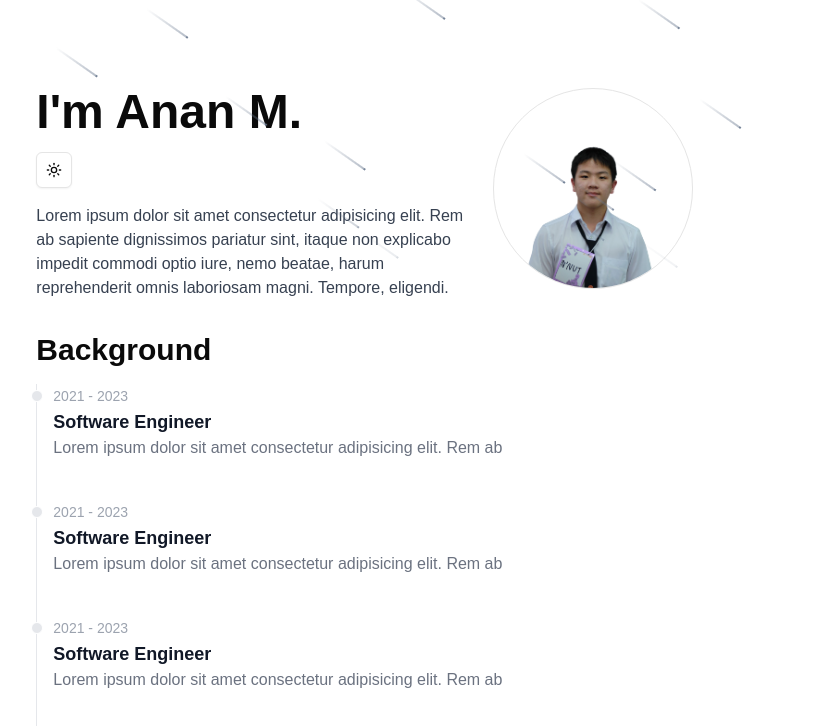
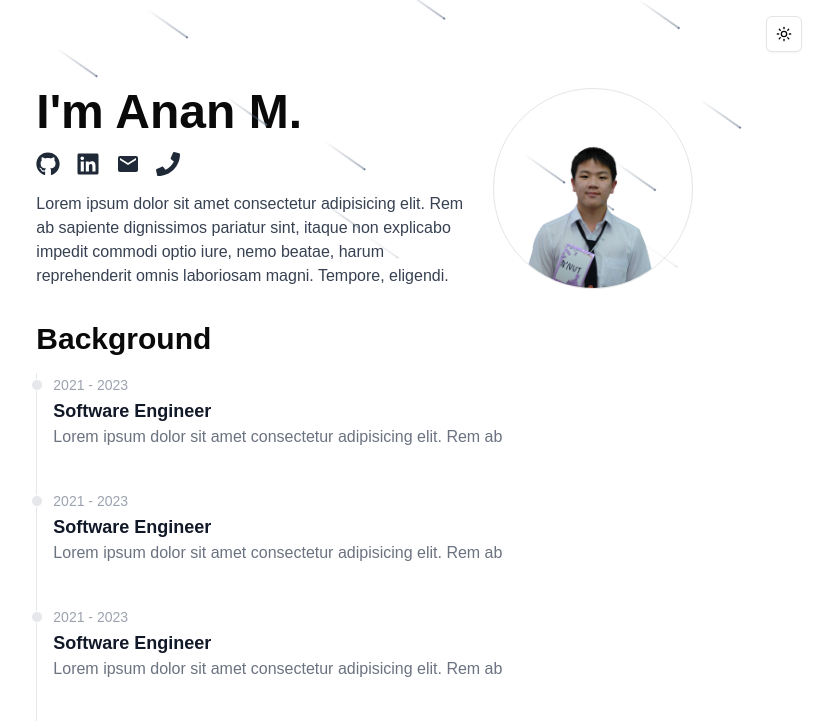
Before and after one commit to anan-min/portfolio, a Next.js app: page / in a window 1280 px wide. Shown: the top 726 px of the page, without its empty margins (265-1098 px from the left). Built offline with nearby package versions, Linux system fonts and the light colour scheme.

Commit message:
update toggle button and links

```diff
--- a/app/page.tsx
+++ b/app/page.tsx
@@ -2,10 +2,14 @@
 import { Profile } from "@/components/main/Profile";
 import { Meteors } from "@/components/ui/meteors";
 import { Background } from "@/components/main/Background";
+import { ThemeToggleButton } from "@/components/ThemeToggleButton";
 
 export default function Home() {
   return (
     <div className="w-8/12 mx-auto items-center justify-items-center min-h-screen p-8 pb-20 gap-16 sm:p-20 relative">
+      <div className="absolute top-4 right-0">
+        <ThemeToggleButton />
+      </div>
       <main className="flex flex-col gap-8 row-start-2 items-center sm:items-start overflow-hidden p-2">
         <Meteors />
         <Profile />
--- a/components/main/Profile.jsx
+++ b/components/main/Profile.jsx
@@ -1,6 +1,7 @@
 import React from "react";
 import Image from "next/image"; // Correct import for Next.js optimized images
 import profilePic from "@/public/images/profile.png"; // Import the image
+import { Contacts } from "@/components/main/Contacts";
 import { ThemeToggleButton } from "@/components/ThemeToggleButton";
 
 export const Profile = () => {
@@ -8,13 +9,14 @@ export const Profile = () => {
     <div className="flex gap-4">
       <div className="flex flex-col gap-4 w-8/12">
         <h1 className="text-5xl font-bold">I'm Anan M.</h1>
-        <ThemeToggleButton />
+        <Contacts />
         <p className="text-base text-gray-700 dark:text-gray-200">
           Lorem ipsum dolor sit amet consectetur adipisicing elit. Rem ab
           sapiente dignissimos pariatur sint, itaque non explicabo impedit
           commodi optio iure, nemo beatae, harum reprehenderit omnis laboriosam
           magni. Tempore, eligendi.
         </p>
+
       </div>
       <div className="w-4/12">
         <Image
```
